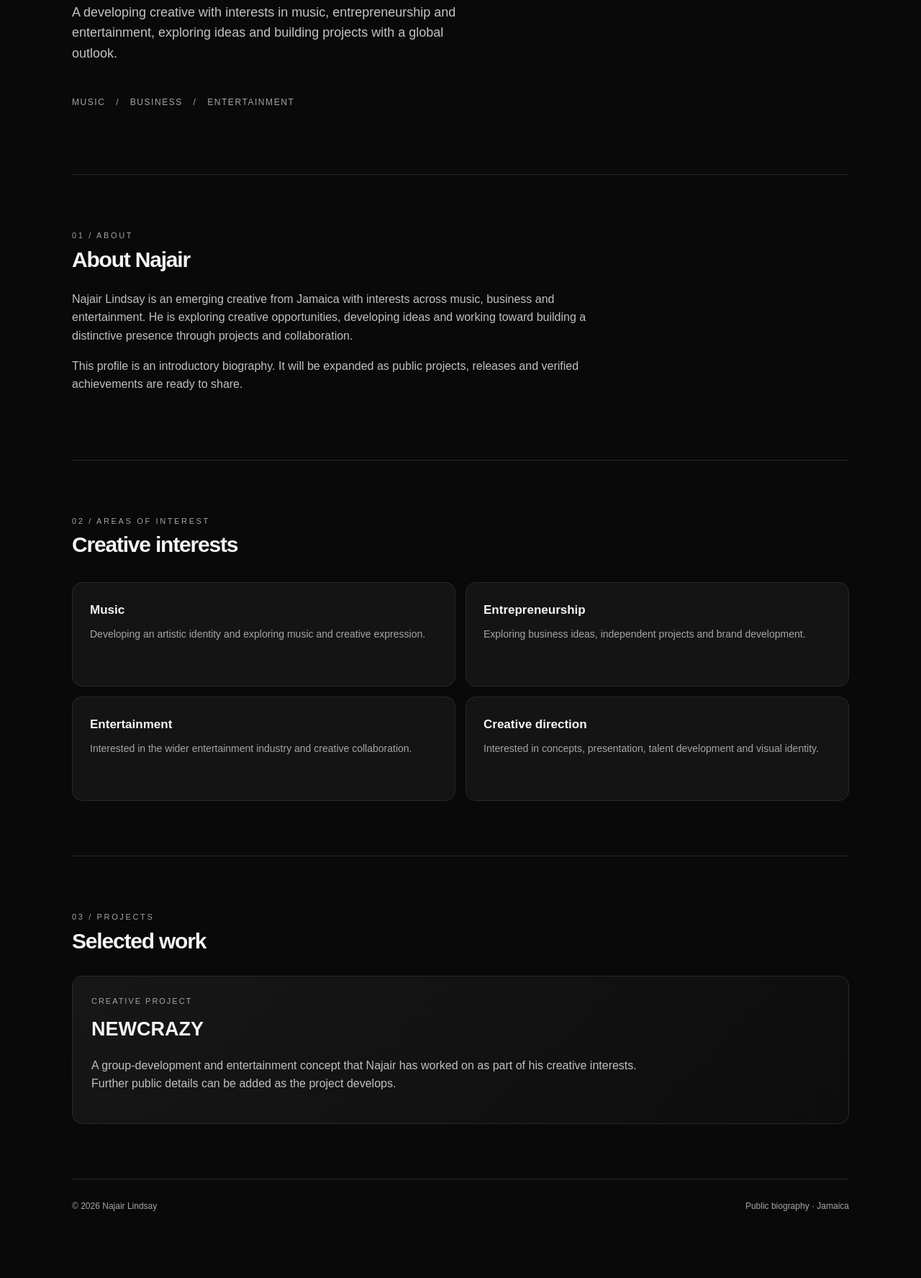
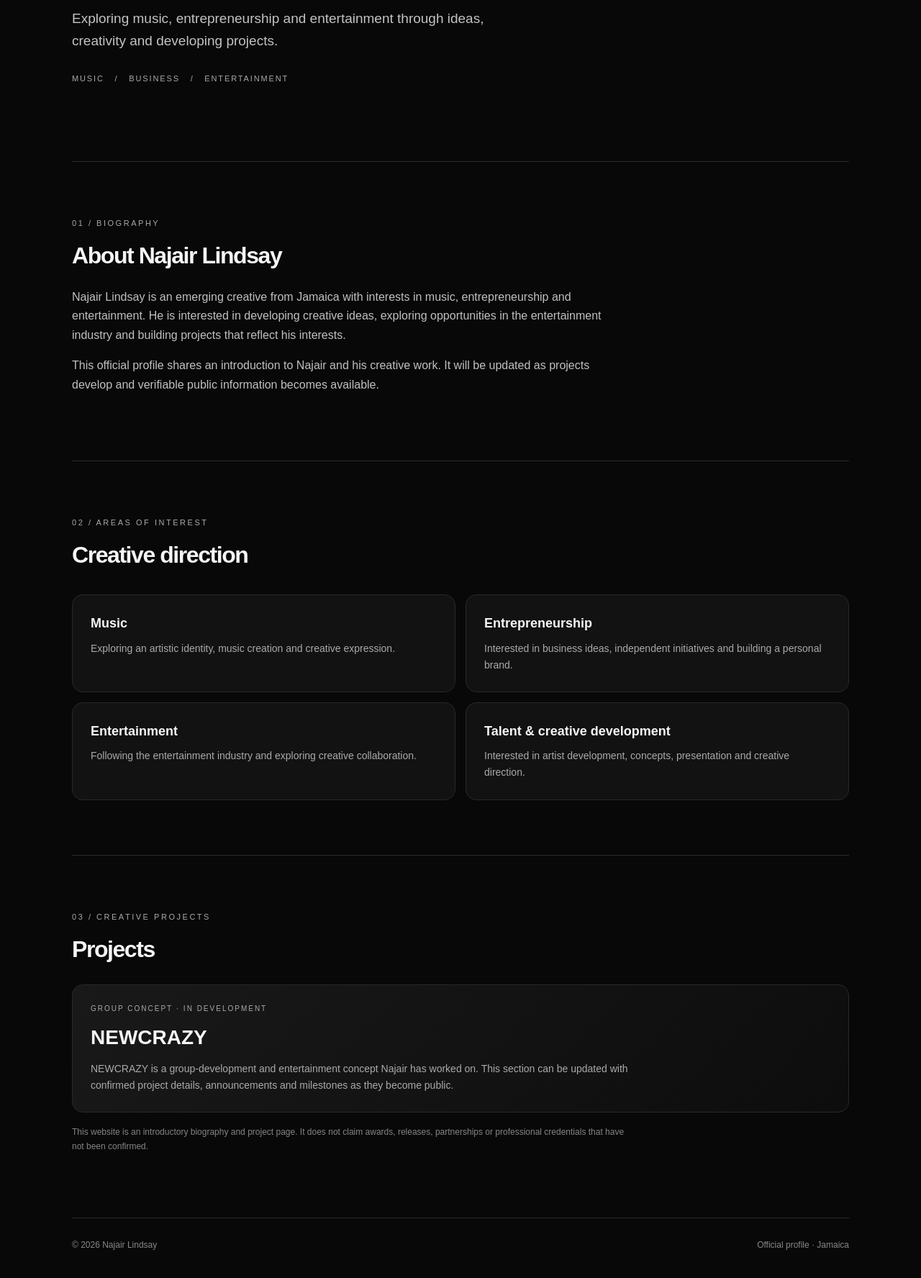
Before and after one commit to Naj-Lindsay/Naj-Lindsay.github.io, a plain HTML site: page index.html in a window 1280 px wide. Shown: the part 442-2218 px from the top of the page at 72% size. Before the commit the page ends 2170 px from the top, so only its background shows below. Drawn offline with Linux system fonts and the light colour scheme.

Commit message:
Add files via upload

```diff
--- a/index.html
+++ b/index.html
@@ -1,92 +1,121 @@
-<!DOCTYPE html>
+<!doctype html>
 <html lang="en">
 <head>
-  <meta charset="UTF-8">
-  <meta name="viewport" content="width=device-width, initial-scale=1.0">
-  <meta name="description" content="The public profile of Najair Lindsay, an emerging creative from Jamaica with interests in music, entrepreneurship and entertainment.">
+  <meta charset="utf-8">
+  <meta name="viewport" content="width=device-width, initial-scale=1">
+  <title>Najair Lindsay | Official Website</title>
+  <meta name="description" content="The official website of Najair Lindsay, an emerging creative from Jamaica with interests in music, entrepreneurship and entertainment. Explore his biography and creative projects, including NEWCRAZY.">
+  <meta name="robots" content="index, follow">
+  <link rel="canonical" href="https://naj-lindsay.github.io/">
   <meta name="theme-color" content="#090909">
-  <title>Najair Lindsay | Official Profile</title>
+  <meta property="og:type" content="website">
+  <meta property="og:title" content="Najair Lindsay | Official Website">
+  <meta property="og:description" content="Music, entrepreneurship and entertainment. Discover the official profile and creative projects of Najair Lindsay from Jamaica.">
+  <meta property="og:url" content="https://naj-lindsay.github.io/">
+  <meta name="twitter:card" content="summary">
+  <meta name="twitter:title" content="Najair Lindsay | Official Website">
+  <meta name="twitter:description" content="The official profile of Najair Lindsay, an emerging creative from Jamaica.">
+  <script type="application/ld+json">
+  {
+    "@context": "https://schema.org",
+    "@type": "Person",
+    "name": "Najair Lindsay",
+    "url": "https://naj-lindsay.github.io/",
+    "description": "An emerging creative from Jamaica with interests in music, entrepreneurship and entertainment.",
+    "nationality": {
+      "@type": "Country",
+      "name": "Jamaica"
+    },
+    "knowsAbout": [
+      "Music",
+      "Entrepreneurship",
+      "Entertainment",
+      "Creative direction",
+      "Talent development"
+    ]
+  }
+  </script>
   <style>
-    :root { color-scheme: dark; --bg:#090909; --panel:#141414; --muted:#a5a5a5; --line:#292929; --white:#f5f5f5; }
-    * { box-sizing:border-box; }
-    html { scroll-behavior:smooth; }
-    body { margin:0; background:var(--bg); color:var(--white); font-family:Arial,Helvetica,sans-serif; line-height:1.6; }
-    a { color:inherit; text-decoration:none; }
-    .wrap { width:min(1080px, calc(100% - 40px)); margin:auto; }
-    header { display:flex; justify-content:space-between; align-items:center; padding:24px 0; border-bottom:1px solid var(--line); }
-    .brand { font-size:13px; letter-spacing:.22em; font-weight:700; }
-    nav { display:flex; gap:22px; color:var(--muted); font-size:13px; }
-    nav a:hover { color:white; }
-    .hero { min-height:570px; display:flex; flex-direction:column; justify-content:center; padding:90px 0; }
-    .eyebrow { color:var(--muted); letter-spacing:.24em; text-transform:uppercase; font-size:11px; }
-    h1 { font-size:clamp(48px, 10vw, 108px); line-height:.95; letter-spacing:-.065em; margin:22px 0; max-width:850px; }
-    .hero p { color:#c3c3c3; max-width:570px; font-size:18px; }
-    .tagline { margin-top:26px; color:var(--muted); font-size:12px; letter-spacing:.13em; text-transform:uppercase; }
-    .section { padding:76px 0; border-top:1px solid var(--line); }
-    .section h2 { font-size:30px; letter-spacing:-.04em; margin:0 0 18px; }
-    .section p { color:#c0c0c0; max-width:760px; }
-    .grid { display:grid; grid-template-columns:repeat(2,1fr); gap:14px; margin-top:28px; }
-    .tile { background:var(--panel); border:1px solid var(--line); border-radius:14px; padding:24px; min-height:145px; }
-    .tile h3 { margin:0 0 8px; font-size:17px; }
-    .tile p { margin:0; font-size:14px; color:var(--muted); }
-    .project { margin-top:24px; border:1px solid var(--line); border-radius:14px; padding:26px; background:linear-gradient(135deg,#171717,#0d0d0d); }
-    .project .label { color:var(--muted); font-size:11px; letter-spacing:.18em; text-transform:uppercase; }
-    .project h3 { font-size:27px; margin:8px 0; }
-    footer { padding:28px 0 42px; border-top:1px solid var(--line); color:var(--muted); font-size:12px; display:flex; justify-content:space-between; gap:15px; flex-wrap:wrap; }
-    @media(max-width:650px) { nav { gap:12px; font-size:11px; } .grid { grid-template-columns:1fr; } .hero { min-height:480px; padding:70px 0; } .hero p { font-size:16px; } }
+    :root{color-scheme:dark;--bg:#080808;--panel:#121212;--line:#292929;--muted:#aaa;--white:#f5f5f5}
+    *{box-sizing:border-box}
+    html{scroll-behavior:smooth}
+    body{margin:0;background:var(--bg);color:var(--white);font-family:Arial,Helvetica,sans-serif;line-height:1.65}
+    a{color:inherit;text-decoration:none}
+    .wrap{width:min(1080px,calc(100% - 42px));margin:auto}
+    header{height:76px;display:flex;align-items:center;justify-content:space-between;border-bottom:1px solid var(--line)}
+    .brand{font-size:12px;font-weight:800;letter-spacing:.24em}
+    nav{display:flex;gap:25px;color:#bbb;font-size:13px}
+    nav a:hover,.text-link:hover{color:white}
+    .hero{min-height:590px;display:flex;flex-direction:column;justify-content:center;padding:95px 0}
+    .eyebrow{font-size:11px;letter-spacing:.23em;text-transform:uppercase;color:#aaa}
+    h1{font-size:clamp(52px,11vw,112px);line-height:.91;letter-spacing:-.075em;margin:24px 0;max-width:900px}
+    .hero-copy{font-size:19px;color:#c3c3c3;max-width:620px}
+    .subline{margin-top:28px;color:#aaa;font-size:11px;letter-spacing:.17em;text-transform:uppercase}
+    .section{padding:76px 0;border-top:1px solid var(--line)}
+    .section h2{font-size:32px;letter-spacing:-.045em;margin:10px 0 18px}
+    .section p{color:#c0c0c0;max-width:770px}
+    .grid{display:grid;grid-template-columns:repeat(2,minmax(0,1fr));gap:14px;margin-top:28px}
+    .tile,.project{background:var(--panel);border:1px solid var(--line);border-radius:15px;padding:25px}
+    .tile h3,.project h3{margin:0 0 8px;font-size:18px}
+    .tile p,.project p{margin:0;color:#aaa;font-size:14px}
+    .project{margin-top:22px;background:linear-gradient(135deg,#191919,#0d0d0d)}
+    .project-label{font-size:10px;letter-spacing:.2em;color:#aaa;text-transform:uppercase}
+    .project h3{font-size:28px;margin:9px 0}
+    .note{font-size:12px!important;color:#858585!important;margin-top:18px}
+    footer{padding:28px 0 42px;border-top:1px solid var(--line);display:flex;justify-content:space-between;gap:12px;flex-wrap:wrap;color:#888;font-size:12px}
+    @media(max-width:650px){nav{gap:13px;font-size:11px}.hero{min-height:490px;padding:75px 0}.hero-copy{font-size:16px}.grid{grid-template-columns:1fr}.section{padding:60px 0}}
   </style>
 </head>
 <body>
 <div class="wrap">
   <header>
-      <a class="brand" href="#top">NL / PROFILE</a>
+    <a class="brand" href="#home" aria-label="Najair Lindsay home">NL / OFFICIAL</a>
     <nav aria-label="Main navigation">
-        <a href="#about">About</a>
-        <a href="#interests">Interests</a>
-        <a href="#projects">Projects</a>
+      <a href="#about">About</a><a href="#interests">Interests</a><a href="#projects">Projects</a>
     </nav>
   </header>
 
-    <main id="top">
+  <main id="home">
     <section class="hero">
       <div class="eyebrow">Jamaica · Emerging Creative</div>
       <h1>NAJAIR<br>LINDSAY.</h1>
-        <p>A developing creative with interests in music, entrepreneurship and entertainment, exploring ideas and building projects with a global outlook.</p>
-        <div class="tagline">Music &nbsp; / &nbsp; Business &nbsp; / &nbsp; Entertainment</div>
+      <div class="hero-copy">Exploring music, entrepreneurship and entertainment through ideas, creativity and developing projects.</div>
+      <div class="subline">Music &nbsp; / &nbsp; Business &nbsp; / &nbsp; Entertainment</div>
     </section>
 
     <section class="section" id="about">
-        <div class="eyebrow">01 / About</div>
-        <h2>About Najair</h2>
-        <p>Najair Lindsay is an emerging creative from Jamaica with interests across music, business and entertainment. He is exploring creative opportunities, developing ideas and working toward building a distinctive presence through projects and collaboration.</p>
-        <p>This profile is an introductory biography. It will be expanded as public projects, releases and verified achievements are ready to share.</p>
+      <div class="eyebrow">01 / Biography</div>
+      <h2>About Najair Lindsay</h2>
+      <p>Najair Lindsay is an emerging creative from Jamaica with interests in music, entrepreneurship and entertainment. He is interested in developing creative ideas, exploring opportunities in the entertainment industry and building projects that reflect his interests.</p>
+      <p>This official profile shares an introduction to Najair and his creative work. It will be updated as projects develop and verifiable public information becomes available.</p>
     </section>
 
     <section class="section" id="interests">
       <div class="eyebrow">02 / Areas of interest</div>
-        <h2>Creative interests</h2>
+      <h2>Creative direction</h2>
       <div class="grid">
-          <article class="tile"><h3>Music</h3><p>Developing an artistic identity and exploring music and creative expression.</p></article>
-          <article class="tile"><h3>Entrepreneurship</h3><p>Exploring business ideas, independent projects and brand development.</p></article>
-          <article class="tile"><h3>Entertainment</h3><p>Interested in the wider entertainment industry and creative collaboration.</p></article>
-          <article class="tile"><h3>Creative direction</h3><p>Interested in concepts, presentation, talent development and visual identity.</p></article>
+        <article class="tile"><h3>Music</h3><p>Exploring an artistic identity, music creation and creative expression.</p></article>
+        <article class="tile"><h3>Entrepreneurship</h3><p>Interested in business ideas, independent initiatives and building a personal brand.</p></article>
+        <article class="tile"><h3>Entertainment</h3><p>Following the entertainment industry and exploring creative collaboration.</p></article>
+        <article class="tile"><h3>Talent & creative development</h3><p>Interested in artist development, concepts, presentation and creative direction.</p></article>
       </div>
     </section>
 
     <section class="section" id="projects">
-        <div class="eyebrow">03 / Projects</div>
-        <h2>Selected work</h2>
-        <div class="project">
-          <div class="label">Creative project</div>
+      <div class="eyebrow">03 / Creative projects</div>
+      <h2>Projects</h2>
+      <article class="project">
+        <div class="project-label">Group concept · In development</div>
         <h3>NEWCRAZY</h3>
-          <p>A group-development and entertainment concept that Najair has worked on as part of his creative interests. Further public details can be added as the project develops.</p>
-        </div>
+        <p>NEWCRAZY is a group-development and entertainment concept Najair has worked on. This section can be updated with confirmed project details, announcements and milestones as they become public.</p>
+      </article>
+      <p class="note">This website is an introductory biography and project page. It does not claim awards, releases, partnerships or professional credentials that have not been confirmed.</p>
     </section>
   </main>
 
   <footer>
-      <span>© <span id="year">2026</span> Najair Lindsay</span>
-      <span>Public biography · Jamaica</span>
+    <span>© 2026 Najair Lindsay</span>
+    <span>Official profile · Jamaica</span>
   </footer>
 </div>
 </body>
--- /dev/null
+++ b/sitemap.xml
@@ -0,0 +1 @@
+<?xml version="1.0" encoding="UTF-8"?>\n<urlset xmlns="http://www.sitemaps.org/schemas/sitemap/0.9">\n  <url><loc>https://naj-lindsay.github.io/</loc></url>\n</urlset>\n
```
Also changed, not shown: robots.txt (added). Lines whose indentation alone changed are shown as unchanged.
